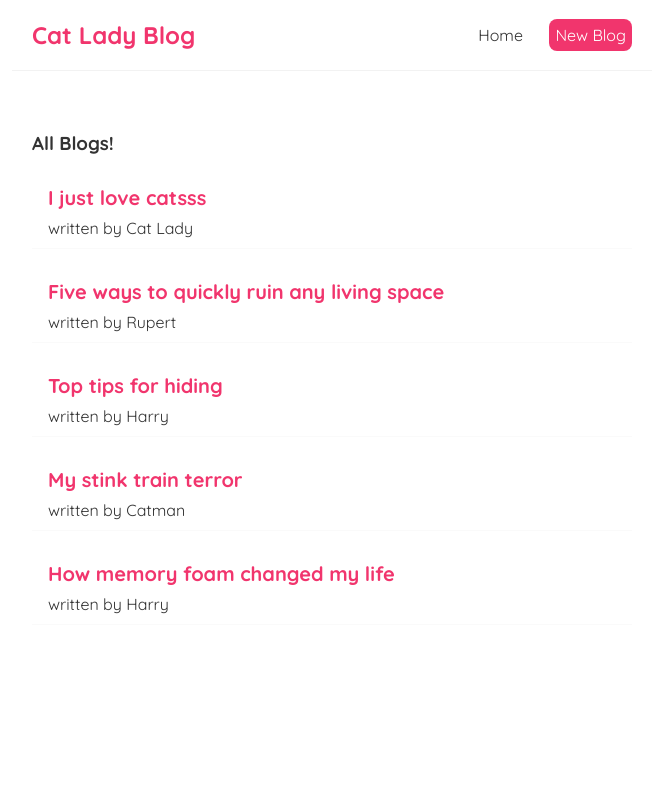
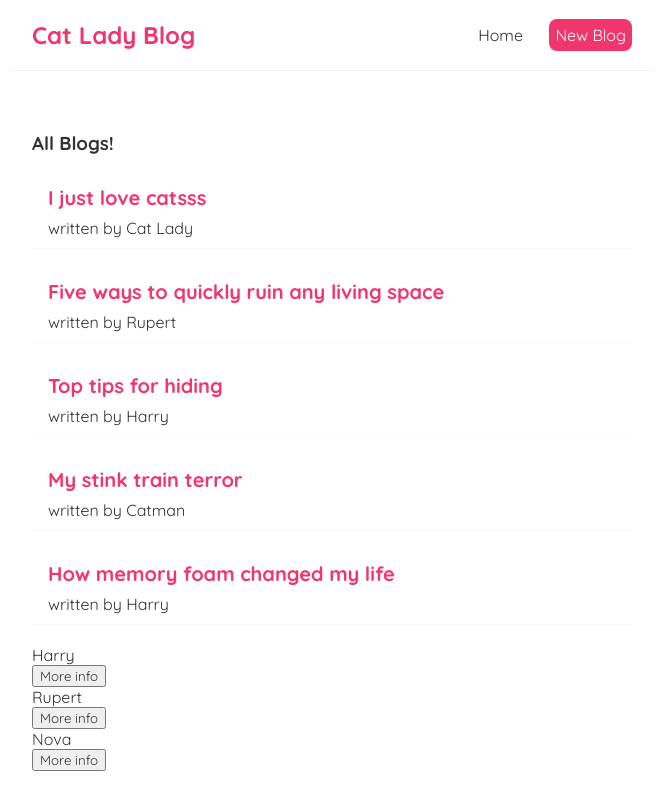
Before and after one commit to JosephineLucy/cat-lady-blog, a React (Create React App) app: page / in a window 1280 px wide. Shown: the top 810 px of the page, without its empty margins (308-971 px from the left). Built offline with nearby package versions, Linux system fonts and the light colour scheme; data requests are answered from the project's data file.

Commit message:
adds accordian behaviour for demo purposes

```diff
--- a/src/App.js
+++ b/src/App.js
@@ -1,29 +1,32 @@
-import { BrowserRouter as Router, Route, Switch } from 'react-router-dom';
-import Navbar from './components/Navbar';
-import Home from './components/Home';
-import Create from './components/Create';
-import FullBlog from './components/FullBlog';
-import NotFound from './components/NotFound';
+import { BrowserRouter as Router, Route, Switch } from "react-router-dom";
+import Navbar from "./components/Navbar";
+import Home from "./components/Home";
+import Create from "./components/Create";
+import Buttons from "./components/Buttons";
+import FullBlog from "./components/FullBlog";
+import NotFound from "./components/NotFound";
 
 function App() {
-
   return (
     <Router>
       <div className="App">
-      <Navbar/>
-      <div className='content'>
+        <Navbar />
+        <div className="content">
           <Switch>
-          <Route exact path={'/'}>
-            <Home/>
+            <Route exact path={"/"}>
+              <Home />
             </Route>
-          <Route path={'/create'}>
-            <Create/>
+            <Route path={"/create"}>
+              <Create />
             </Route>
-          <Route path={'/blogs/:id'}>
-            <FullBlog/>
+            <Route path={"/buttons"}>
+              <Buttons />
             </Route>
-          <Route path={'*'}>
-            <NotFound/>
+            <Route path={"/blogs/:id"}>
+              <FullBlog />
+            </Route>
+            <Route path={"*"}>
+              <NotFound />
             </Route>
           </Switch>
         </div>
--- /dev/null
+++ b/src/components/Buttons.js
@@ -0,0 +1,20 @@
+import { useState } from "react";
+
+const Buttons = () => {
+  const [selected, setSelected] = useState(null);
+
+  return (
+    <div>
+      <button onClick={() => setSelected(1)}>Item 1</button>
+      {selected === 1 ? <p>Item 1 information</p> : null}
+      <br></br>
+      <button onClick={() => setSelected(2)}>Item 2</button>
+      {selected === 2 ? <p>Item 2 information</p> : null}
+      <br></br>
+      <button onClick={() => setSelected(3)}>Item 3</button>
+      {selected === 3 ? <p>Item 3 information</p> : null}
+    </div>
+  );
+};
+
+export default Buttons;
--- /dev/null
+++ b/src/components/Cat.js
@@ -0,0 +1,12 @@
+const Cat = ({ name, id, information, selected, setSelected }) => {
+  console.log(selected, "<<<selected");
+  return (
+    <div>
+      <p>{name}</p>
+      <button onClick={() => setSelected(id)}>More info</button>
+      {selected === id && <p>{information}</p>}
+    </div>
+  );
+};
+
+export default Cat;
--- a/src/components/Home.js
+++ b/src/components/Home.js
@@ -1,14 +1,47 @@
-import BlogList from './BlogList';
-import useFetch from '../useFetch';
+import BlogList from "./BlogList";
+import useFetch from "../useFetch";
+import Cat from "./Cat";
+import { useState } from "react";
 
 const Home = () => {
-    const { data : blogs, isLoading, error } = useFetch('http://localhost:8000/blogs');
+  const [selected, setSelected] = useState(null);
 
-    return ( <div className="home">
-    {error && <p>{error}</p>}
-    {isLoading && <p>loading...</p>}
-    { blogs && <BlogList blogs={blogs} title="All Blogs!" />}
-    </div> );
-}
+  const {
+    data: blogs,
+    isLoading,
+    error,
+  } = useFetch("http://localhost:8000/blogs");
+
+  const cats = [
+    {
+      name: "Harry",
+      id: 1,
+      information: "Tabby cat. Very energetic and intelligent.",
+    },
+    {
+      name: "Rupert",
+      id: 2,
+      information: "Long haired black cat. Very glamorous and chilled out.",
+    },
+    { name: "Nova", id: 3, information: "Siamese cat. Very shy and pretty" },
+  ];
+
+  return (
+    <div className="home">
+      {error && <p>{error}</p>}
+      {isLoading && <p>loading...</p>}
+      {blogs && <BlogList blogs={blogs} title="All Blogs!" />}
+      {cats.map((cat) => (
+        <Cat
+          name={cat.name}
+          id={cat.id}
+          information={cat.information}
+          setSelected={setSelected}
+          selected={selected}
+        />
+      ))}
+    </div>
+  );
+};
 
 export default Home;
```
Lines whose indentation alone changed are shown as unchanged.
